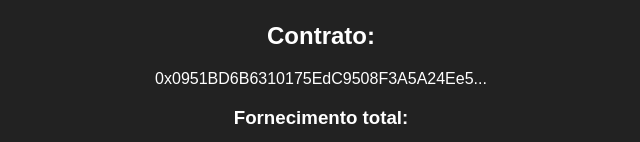
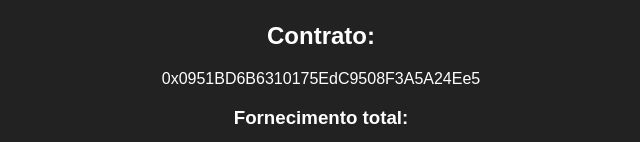
Before and after one commit to gpfk/WHOMARS., a plain HTML site: page index.html in a window 1280 px wide. Shown: the part 658-800 px from the top of the page, 319-959 px from the left. Drawn offline with Linux system fonts and the light colour scheme.

Commit message:
Update index.html

```diff
--- a/index.html
+++ b/index.html
@@ -56,7 +56,7 @@
 
   <div class="info">
     <h2>Contrato:</h2>
-    <p>0x0951BD6B6310175EdC9508F3A5A24Ee5...</p>
+    <p>0x0951BD6B6310175EdC9508F3A5A24Ee5</p>
 
     <h3>Fornecimento total:</h3>
     <p>100.000.000.000 WHM</p>
```
